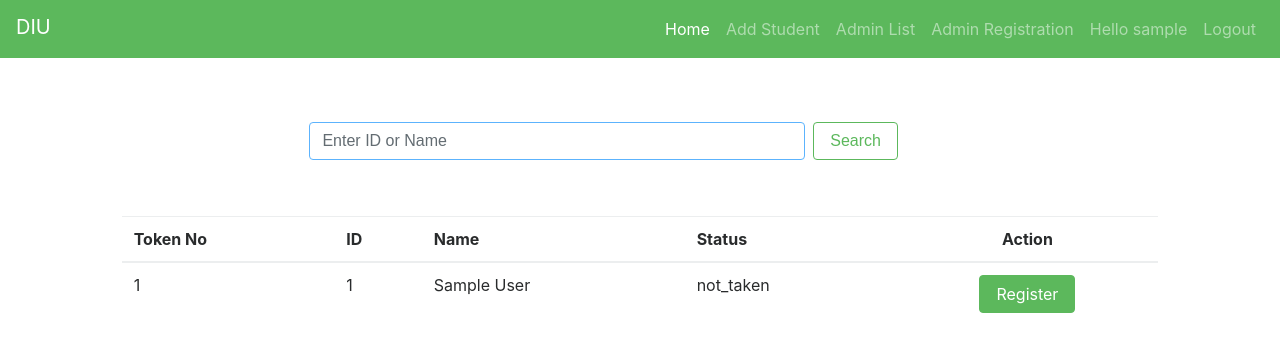
After one commit to fuadwasi/topc_site, a Django app: page /all_std/ in a window 1280 px wide. The commit adds this page. Shown: the top 352 px of the page. Run offline with Django 3.2, Linux system fonts and the light colour scheme; a user stored in the database is signed in; tables that the repository leaves empty hold one stand-in row (values such as "Sample post"); some libraries are stand-ins or nearby versions.

Commit message:
new Object Model Included

```diff
--- a/TOPC_Reg_SYS/models.py
+++ b/TOPC_Reg_SYS/models.py
@@ -9,8 +9,12 @@ class ALLStudents(models.Model):
     section = models.CharField(max_length=100)
     department = models.CharField(max_length=100)
     campus = models.CharField(max_length=100)
+    shift= models.CharField(max_length=100, default="none")
     email = models.CharField(max_length=100)
     phone = models.CharField(max_length=100)
+    rank = models.IntegerField(default=0)
+    solve = models.IntegerField(default=99)
+    penalty = models.IntegerField(default=99999)
     regby = models.CharField(max_length=100)
     regtiem = models.DateTimeField()
     status = models.CharField(max_length=100, default="Not_Registered")
@@ -26,13 +30,16 @@ class RegStudents(models.Model):
     section = models.CharField(max_length=100)
     department = models.CharField(max_length=100)
     campus = models.CharField(max_length=100)
+    shift= models.CharField(max_length=100, default="Pending")
     email = models.CharField(max_length=100)
     phone = models.CharField(max_length=100)
     room = models.CharField(max_length=100)
     pc_no = models.CharField(max_length=100)
+    userid = models.CharField(max_length=100, default="none")
+    password= models.CharField(max_length=100, default="none")
     rank = models.IntegerField(default=0)
     solve = models.IntegerField(default=99)
-    penalty = models.IntegerField(default=99)
+    penalty = models.IntegerField(default=99999)
     advance_camp = models.CharField(max_length=100, default="Pending")
     regby = models.CharField(max_length=100)
     regtiem = models.DateTimeField()
--- /dev/null
+++ b/TOPC_Reg_SYS/templates/all_std.html
@@ -0,0 +1,63 @@
+{% extends 'base.html' %}
+
+{% block body %}
+    <div class="container-fluid" id="main">
+    <div class="row row-offcanvas row-offcanvas-left">
+
+        <!--/col-->
+
+        <div class="col-md-9 col-lg-10 main mx-auto">
+
+
+
+            <!--/row-->
+            <div class="row my-5 mx-auto">
+                <div class="offset-md-2"></div>
+                <div class="col-md-8">
+                    <form class="form-inline my-2 my-lg-0" method="post">
+                        {% csrf_token %}
+                        <input class="form-control mr-sm-2 w-75" type="search" placeholder="Enter ID or Name"
+                               aria-label="Search" name="search" id="search1">
+                        <script>
+                            window.onload = function () {
+                                document.getElementById("search1").focus();
+                            };
+                        </script>
+                        <button class="btn btn-outline-success my-2 my-sm-0" type="submit">Search</button>
+                    </form>
+                    <h4 style="color: red" align="center">{{ msg }}</h4>
+                </div>
+            </div>
+                {% include 'fragment/message_show.html' %}
+            <table class="table">
+                <thead class="thead-dark">
+                <tr>
+                    <th scope="col">Token No</th>
+                    <th scope="col">ID</th>
+                    <th scope="col">Name</th>
+                    <th scope="col">Status</th>
+                    <th scope="col" class="text-center mx-auto">Action</th>
+                </tr>
+                </thead>
+                <tbody>
+                {% for student in students %}
+                    <tr>
+                        <td>{{ student.id }}</td>
+                        <td>{{ student.sID }}</td>
+                        <td>{{ student.name }}</td>
+                        <td>{{ student.status }}</td>
+                        <td class="text-center mx-auto">
+                            {% if student.status == 'not_taken' %}
+                                <a href="/register/{{ student.id }}" class="btn  btn-success  ">Register</a>
+                            {% else %}
+                                <a class="btn btn-danger text-light disabled ">Already Registered</a>
+                            {% endif %}
+                        </td>
+                    </tr>
+                {% endfor %}
+                </tbody>
+            </table>
+        </div>
+    </div>
+</div>
+{% endblock %}
--- a/TOPC_Reg_SYS/templates/base.html
+++ b/TOPC_Reg_SYS/templates/base.html
@@ -117,6 +117,8 @@
 {% block body %}
 {% endblock %}
 
+
+
 <script src="//ajax.googleapis.com/ajax/libs/jquery/2.2.4/jquery.min.js"></script>
 <script src="//cdnjs.cloudflare.com/ajax/libs/tether/1.2.0/js/tether.min.js"></script>
 <script src="//maxcdn.bootstrapcdn.com/bootstrap/4.0.0-alpha.6/js/bootstrap.min.js"></script>
--- a/TOPC_Reg_SYS/templates/upload-data.html
+++ b/TOPC_Reg_SYS/templates/upload-data.html
@@ -215,6 +215,7 @@
 {% endblock %}
 
 {% block body %}
+{% include 'fragment/message_show.html' %}
     <form method="post" enctype="multipart/form-data">
     {% csrf_token %}
         <div class="frame">
--- a/TOPC_Reg_SYS/urls.py
+++ b/TOPC_Reg_SYS/urls.py
@@ -13,5 +13,6 @@ urlpatterns = [
     path('r_set/<int:id>', views.r_set, name='r_set'),
     path('delete_user/<int:id>', views.delete_user, name='delete_user'),
     path('upload-data/', views.upload_data, name='upload'),
-    path('add-student/', views.add_student, name='add-student')
+    path('add-student/', views.add_student, name='add-student'),
+    path('all_std/', views.all_std, name='all_std'),
 ]
--- a/TOPC_Reg_SYS/views/__init__.py
+++ b/TOPC_Reg_SYS/views/__init__.py
@@ -3,3 +3,4 @@ from .std_reg import *
 from .upload_data import *
 from .signup import *
 from .r_set import *
+from .all_std import *
--- /dev/null
+++ b/TOPC_Reg_SYS/views/all_std.py
@@ -0,0 +1,38 @@
+from django.contrib.auth.models import User
+from django.shortcuts import render
+import csv, io
+from django.contrib import messages
+from django.contrib.auth import authenticate, login  as auth_login, logout
+from django.db.models import Q
+from django.http import HttpResponse, HttpResponseRedirect
+from django.shortcuts import render, redirect
+from django.contrib import messages
+
+from django.utils import timezone
+from datetime import datetime
+from django.db.models.functions import Now
+
+from TOPC_Reg_SYS.models import ALLStudents, RegStudents
+
+def all_std(request):
+    if request.user.is_staff:
+        if request.method=='GET':
+            students = ALLStudents.objects.all()
+            context = {'students':students,'user':request.user}
+            return render(request, 'all_std.html',context)
+        elif request.method=="POST":
+            key = request.POST['search']
+
+
+            if key:
+                get_std= ALLStudents.objects.filter(Q(sID__contains=key)|Q(name__contains=key))
+                if get_std:
+                    context = {'students': get_std, 'user': request.user}
+                    return render(request, 'all_std.html', context)
+                else:
+                    messages.error(request,"No Student Data Found")
+            else:
+                messages.success(request, "Enter a valid user name or ID")
+                return redirect('all_std')
+    else:
+        return redirect('usf')
```
Also changed, not shown: TOPC_Reg_SYS/views/upload_data.py (+66 -10 lines), TOPC_Reg_SYS/migrations/0002_auto_20200210_2344.py (added).
